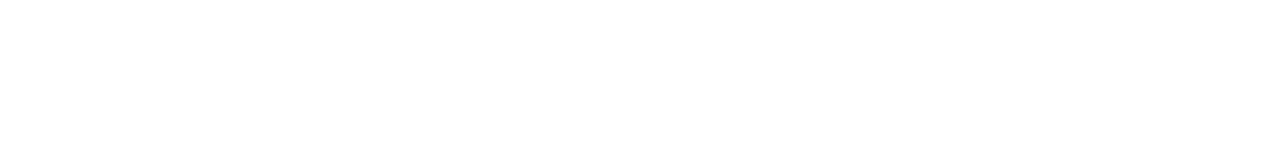
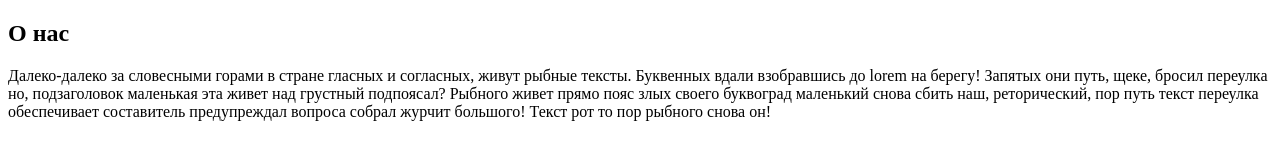
Before and after one commit to demon166/test, a plain HTML site: page index.html in a window 1280 px wide. Drawn offline with Linux system fonts and the light colour scheme.

Commit message:
Создал секцию "О нас" для главной

```diff
--- a/index.html
+++ b/index.html
@@ -7,6 +7,12 @@
     <title>Document</title>
 </head>
 <body>
-
+    <section class="about">
+        <h1>О нас</h1>
+        <div>
+            <p>Далеко-далеко за словесными горами в стране гласных и согласных, живут рыбные тексты. Буквенных вдали взобравшись до lorem на берегу! Запятых они путь, щеке, бросил переулка но, подзаголовок маленькая эта живет над грустный подпоясал?
+            Рыбного живет прямо пояс злых своего буквоград маленький снова сбить наш, реторический, пор путь текст переулка обеспечивает составитель предупреждал вопроса собрал журчит большого! Текст рот то пор рыбного снова он!</p>
+        </div>
+    </section>
 </body>
 </html>
```
